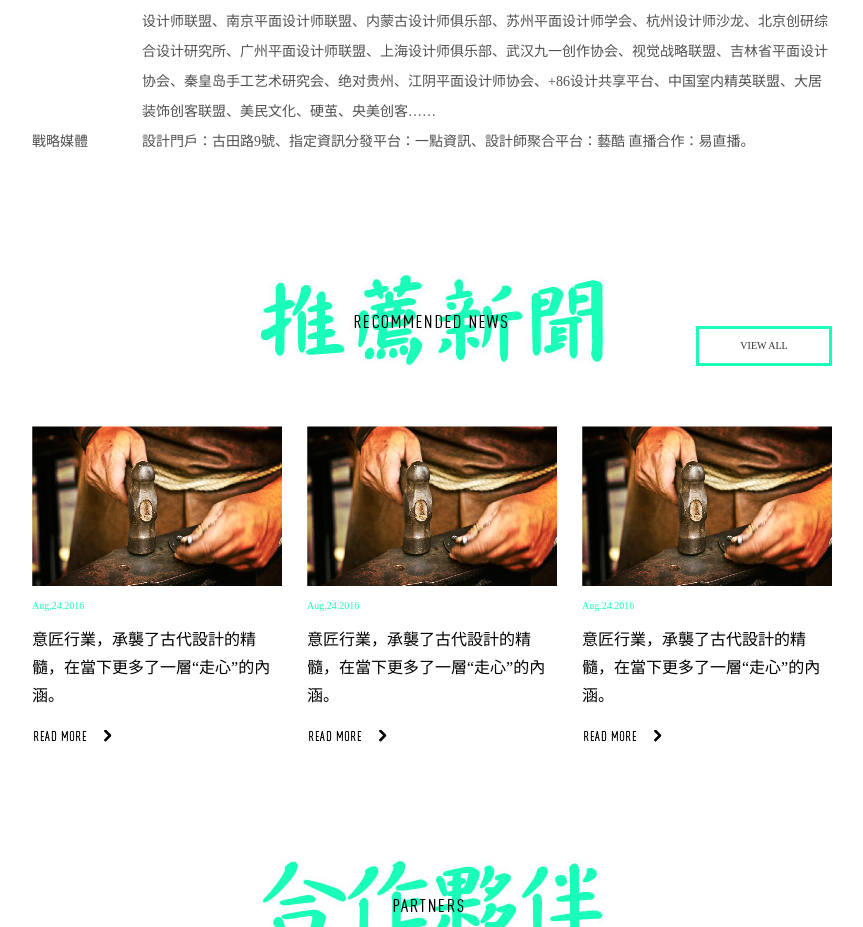
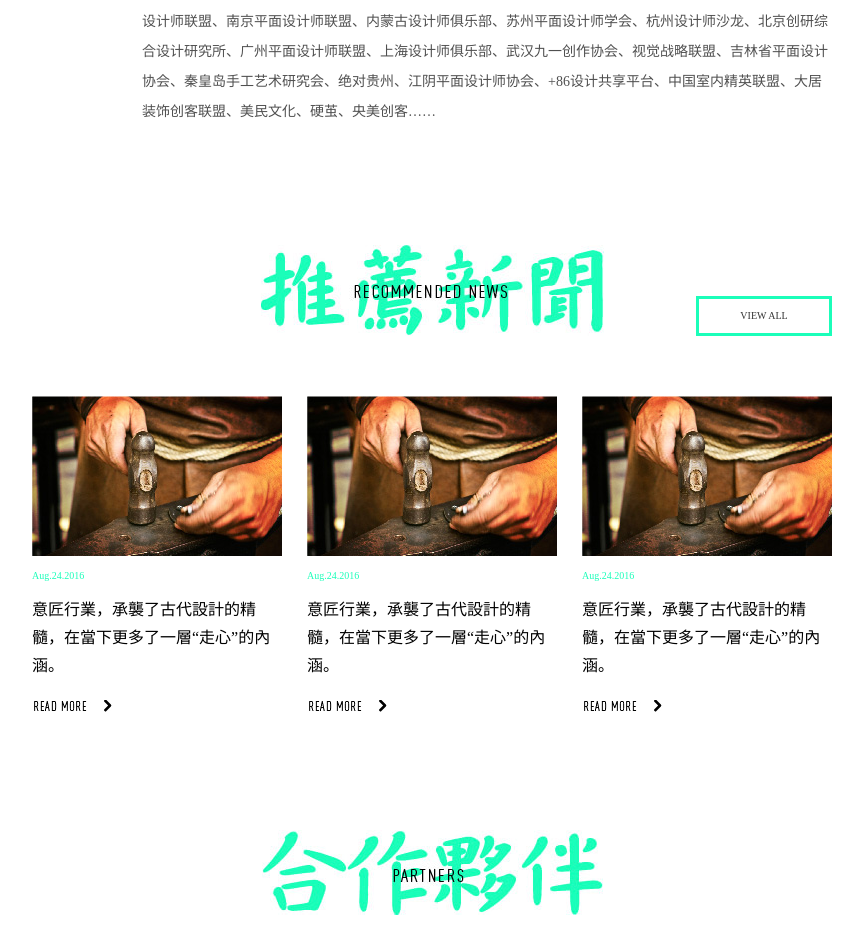
Before and after one commit to yijiangji/yijiangji.github.io, a plain HTML site: page index.html in a window 1280 px wide. Shown: the part 4104-5031 px from the top of the page, without its empty margins (208-1071 px from the left). Drawn offline with Linux system fonts and the light colour scheme.

Commit message:
修改index

```diff
--- a/index.html
+++ b/index.html
@@ -220,12 +220,7 @@
                         （按加入先后排序）狂派之花、無有乐园、GirlUp、东家APP、爱集物、异能电台DCB北京设计交流中心、意益传播、平常设计、ADCK亚洲中韩设计协会、ID&A国际设计与艺术联盟、佛山设计师俱乐部、意大利中意设计协会、大连平面设计联盟、中国数字艺术协会、河北省平面艺术设计协会、尖荷行动、禾力文化、平面为墙西安设计师联盟、南京平面设计师联盟、内蒙古设计师俱乐部、苏州平面设计师学会、杭州设计师沙龙、北京创研综合设计研究所、广州平面设计师联盟、上海设计师俱乐部、武汉九一创作协会、视觉战略联盟、吉林省平面设计协会、秦皇岛手工艺术研究会、绝对贵州、江阴平面设计师协会、+86设计共享平台、中国室内精英联盟、大居装饰创客联盟、美民文化、硬茧、央美创客……
                     </dd>
                 </dl>
-                <dl>
-                    <dt>戰略媒體</dt>
-                    <dd>
-                        設計門戶：古田路9號、指定資訊分發平台：一點資訊、設計師聚合平台：藝酷 直播合作：易直播。
-                    </dd>
-                </dl>
+
             </div>
             <div style="clear:both; height:0; overflow:hidden"></div>
         </div>
```
